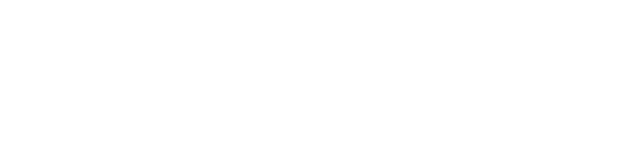
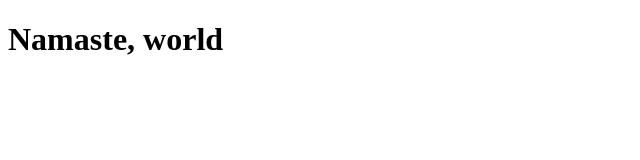
Before and after one commit to sanskarbhusal/portfolio, a plain HTML site: page index.html in a window 1280 px wide. Shown: the whole page, without its empty margins (0-640 px from the left). Drawn offline with Linux system fonts and the light colour scheme.

Commit message:
added output text in index.html

```diff
--- a/index.html
+++ b/index.html
@@ -8,7 +8,7 @@
 </head>
 
 <body>
-
+    <h1>Namaste, world</h1>
 </body>
 
 </html>
```
